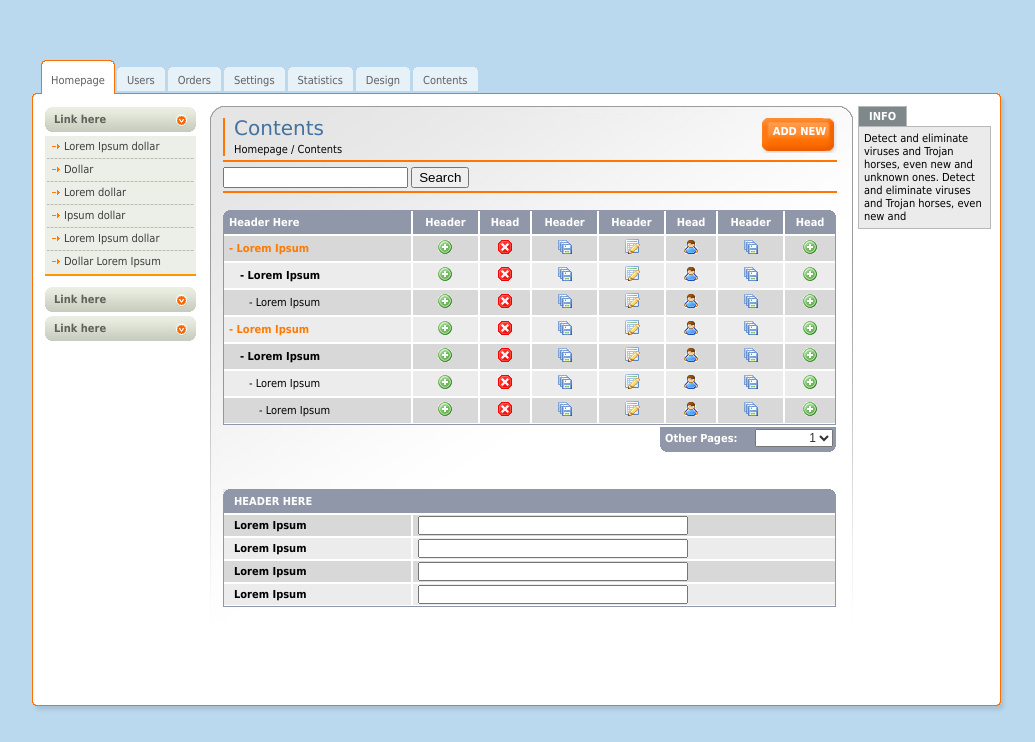
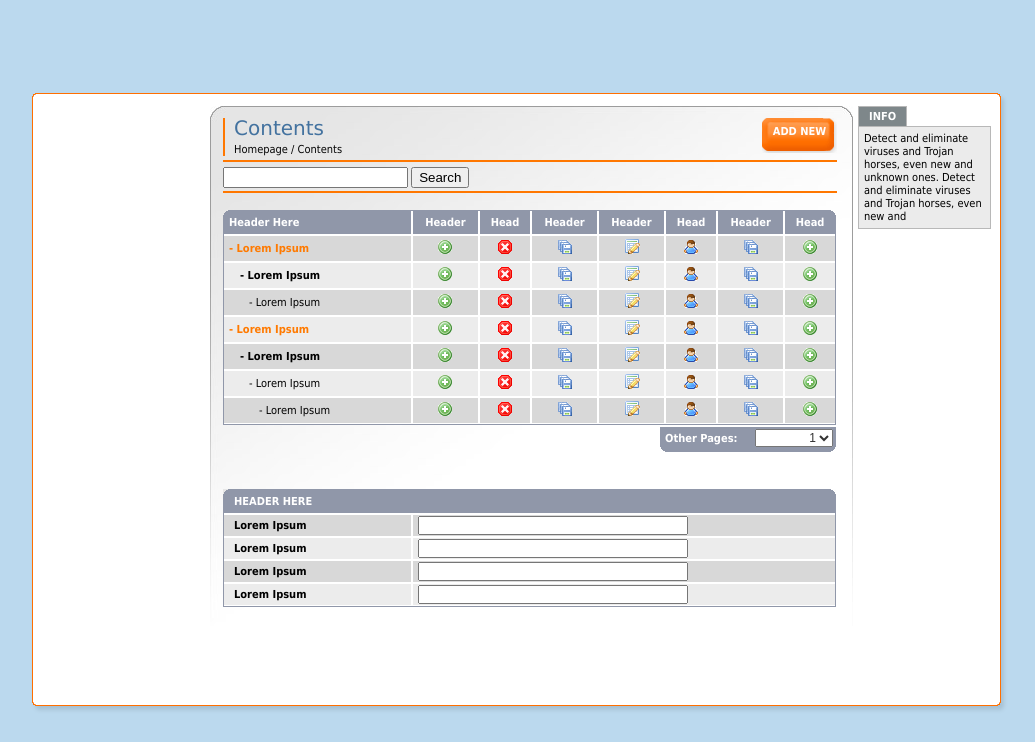
Before and after one commit to supergzy/django-ozgweb, a Django app: template simple/templates/admin/admin.html in a window 1280 px wide. Shown: the top 742 px of the page, without its empty margins (123-1158 px from the left). Run offline with Django 3.2, Linux system fonts and the light colour scheme; the template is opened without the code that fills it, so the values that code supplies are empty.

Commit message:
后台菜单

```diff
--- a/simple/templates/admin/admin.html
+++ b/simple/templates/admin/admin.html
@@ -12,45 +12,11 @@
 <div id="main">
 	<div id="header">
 		<ul id="top-navigation">
-			<li class="active"><span><span>Homepage</span></span></li>
-			<li><span><span><a href="#">Users</a></span></span></li>
-			<li><span><span><a href="#">Orders</a></span></span></li>
-			<li><span><span><a href="#">Settings</a></span></span></li>
-			<li><span><span><a href="#">Statistics</a></span></span></li>
-			<li><span><span><a href="#">Design</a></span></span></li>
-			<li><span><span><a href="#">Contents</a></span></span></li>
 		</ul>
 	</div>
 	<div id="middle">
+		<!--左边菜单-->
 		<div id="left-column">
-			<!--<h3>Header</h3>-->
-			<a href="#" class="link">Link here</a>
-			<ul class="nav">
-				<li><a href="#">Lorem Ipsum dollar</a></li>
-				<li><a href="#">Dollar</a></li>
-				<li><a href="#">Lorem dollar</a></li>
-				<li><a href="#">Ipsum dollar</a></li>
-				<li><a href="#">Lorem Ipsum dollar</a></li>
-				<li class="last"><a href="#">Dollar Lorem Ipsum</a></li>
-			</ul>
-			<a href="#" class="link">Link here</a>
-			<ul class="navhide">
-				<li><a href="#">Lorem Ipsum dollar</a></li>
-				<li><a href="#">Dollar</a></li>
-				<li><a href="#">Lorem dollar</a></li>
-				<li><a href="#">Ipsum dollar</a></li>
-				<li><a href="#">Lorem Ipsum dollar</a></li>
-				<li class="last"><a href="#">Dollar Lorem Ipsum</a></li>
-			</ul>
-			<a href="#" class="link">Link here</a>
-			<ul class="navhide">
-				<li><a href="#">Lorem Ipsum dollar</a></li>
-				<li><a href="#">Dollar</a></li>
-				<li><a href="#">Lorem dollar</a></li>
-				<li><a href="#">Ipsum dollar</a></li>
-				<li><a href="#">Lorem Ipsum dollar</a></li>
-				<li class="last"><a href="#">Dollar Lorem Ipsum</a></li>
-			</ul>
 		</div>
 		<div id="center-column">
 			<div class="top-bar">
@@ -67,8 +33,8 @@
 			</label>
 		  </div>
 			<div class="table">
-				<img src="../../static/simple/images/bg-th-left.gif" alt="" class="left" height="7" width="8">
-				<img src="../../static/simple/images/bg-th-right.gif" alt="" class="right" height="7" width="7">
+				<img src="../../static/simple/images/bg-th-left.gif" alt="" class="left" height="7" width="8" />
+				<img src="../../static/simple/images/bg-th-right.gif" alt="" class="right" height="7" width="7" />
 				<table class="listing" cellpadding="0" cellspacing="0">
 					<tbody><tr>
 						<th class="first" width="177">Header Here</th>
@@ -82,73 +48,73 @@
 					</tr>
 					<tr>
 						<td class="first style1">- Lorem Ipsum </td>
-						<td><img src="../../static/simple/images/add-icon.gif" alt="" height="16" width="16"></td>
-						<td><img src="../../static/simple/images/hr.gif" alt="" height="16" width="16"></td>
-						<td><img src="../../static/simple/images/save-icon.gif" alt="" height="16" width="16"></td>
-						<td><img src="../../static/simple/images/edit-icon.gif" alt="" height="16" width="16"></td>
-						<td><img src="../../static/simple/images/login-icon.gif" alt="" height="16" width="16"></td>
-						<td><img src="../../static/simple/images/save-icon.gif" alt="save" height="16" width="16"></td>
-						<td class="last"><img src="../../static/simple/images/add-icon.gif" alt="add" height="16" width="16"></td>
+						<td><img src="../../static/simple/images/add-icon.gif" alt="" height="16" width="16" /></td>
+						<td><img src="../../static/simple/images/hr.gif" alt="" height="16" width="16" /></td>
+						<td><img src="../../static/simple/images/save-icon.gif" alt="" height="16" width="16" /></td>
+						<td><img src="../../static/simple/images/edit-icon.gif" alt="" height="16" width="16" /></td>
+						<td><img src="../../static/simple/images/login-icon.gif" alt="" height="16" width="16" /></td>
+						<td><img src="../../static/simple/images/save-icon.gif" alt="save" height="16" width="16" /></td>
+						<td class="last"><img src="../../static/simple/images/add-icon.gif" alt="add" height="16" width="16" /></td>
 					</tr>
 					<tr class="bg">
 						<td class="first style2">- Lorem Ipsum </td>
-						<td><img src="../../static/simple/images/add-icon.gif" alt="add" height="16" width="16"></td>
-						<td><img src="../../static/simple/images/hr.gif" alt="" height="16" width="16"></td>
-						<td><img src="../../static/simple/images/save-icon.gif" alt="save" height="16" width="16"></td>
-						<td><img src="../../static/simple/images/edit-icon.gif" alt="edit" height="16" width="16"></td>
-						<td><img src="../../static/simple/images/login-icon.gif" alt="login" height="16" width="16"></td>
-						<td><img src="../../static/simple/images/save-icon.gif" alt="save" height="16" width="16"></td>
-						<td class="last"><img src="../../static/simple/images/add-icon.gif" alt="add" height="16" width="16"></td>
+						<td><img src="../../static/simple/images/add-icon.gif" alt="add" height="16" width="16" /></td>
+						<td><img src="../../static/simple/images/hr.gif" alt="" height="16" width="16" /></td>
+						<td><img src="../../static/simple/images/save-icon.gif" alt="save" height="16" width="16" /></td>
+						<td><img src="../../static/simple/images/edit-icon.gif" alt="edit" height="16" width="16" /></td>
+						<td><img src="../../static/simple/images/login-icon.gif" alt="login" height="16" width="16" /></td>
+						<td><img src="../../static/simple/images/save-icon.gif" alt="save" height="16" width="16" /></td>
+						<td class="last"><img src="../../static/simple/images/add-icon.gif" alt="add" height="16" width="16" /></td>
 					</tr>
 					<tr>
 						<td class="first style3">- Lorem Ipsum </td>
-						<td><img src="../../static/simple/images/add-icon.gif" alt="add" height="16" width="16"></td>
-						<td><img src="../../static/simple/images/hr.gif" alt="" height="16" width="16"></td>
-						<td><img src="../../static/simple/images/save-icon.gif" alt="save" height="16" width="16"></td>
-						<td><img src="../../static/simple/images/edit-icon.gif" alt="edit" height="16" width="16"></td>
-						<td><img src="../../static/simple/images/login-icon.gif" alt="login" height="16" width="16"></td>
-						<td><img src="../../static/simple/images/save-icon.gif" alt="save" height="16" width="16"></td>
-						<td class="last"><img src="../../static/simple/images/add-icon.gif" alt="add" height="16" width="16"></td>
+						<td><img src="../../static/simple/images/add-icon.gif" alt="add" height="16" width="16" /></td>
+						<td><img src="../../static/simple/images/hr.gif" alt="" height="16" width="16" /></td>
+						<td><img src="../../static/simple/images/save-icon.gif" alt="save" height="16" width="16" /></td>
+						<td><img src="../../static/simple/images/edit-icon.gif" alt="edit" height="16" width="16" /></td>
+						<td><img src="../../static/simple/images/login-icon.gif" alt="login" height="16" width="16" /></td>
+						<td><img src="../../static/simple/images/save-icon.gif" alt="save" height="16" width="16" /></td>
+						<td class="last"><img src="../../static/simple/images/add-icon.gif" alt="add" height="16" width="16" /></td>
 					</tr>
 					<tr class="bg">
 						<td class="first style1">- Lorem Ipsum </td>
-						<td><img src="../../static/simple/images/add-icon.gif" alt="add" height="16" width="16"></td>
-						<td><img src="../../static/simple/images/hr.gif" alt="" height="16" width="16"></td>
-						<td><img src="../../static/simple/images/save-icon.gif" alt="save" height="16" width="16"></td>
-						<td><img src="../../static/simple/images/edit-icon.gif" alt="edit" height="16" width="16"></td>
-						<td><img src="../../static/simple/images/login-icon.gif" alt="login" height="16" width="16"></td>
-						<td><img src="../../static/simple/images/save-icon.gif" alt="save" height="16" width="16"></td>
-						<td class="last"><img src="../../static/simple/images/add-icon.gif" alt="add" height="16" width="16"></td>
+						<td><img src="../../static/simple/images/add-icon.gif" alt="add" height="16" width="16" /></td>
+						<td><img src="../../static/simple/images/hr.gif" alt="" height="16" width="16" /></td>
+						<td><img src="../../static/simple/images/save-icon.gif" alt="save" height="16" width="16" /></td>
+						<td><img src="../../static/simple/images/edit-icon.gif" alt="edit" height="16" width="16" /></td>
+						<td><img src="../../static/simple/images/login-icon.gif" alt="login" height="16" width="16" /></td>
+						<td><img src="../../static/simple/images/save-icon.gif" alt="save" height="16" width="16" /></td>
+						<td class="last"><img src="../../static/simple/images/add-icon.gif" alt="add" height="16" width="16" /></td>
 					</tr>
 					<tr>
 						<td class="first style2">- Lorem Ipsum </td>
-						<td><img src="../../static/simple/images/add-icon.gif" alt="add" height="16" width="16"></td>
-						<td><img src="../../static/simple/images/hr.gif" alt="" height="16" width="16"></td>
-						<td><img src="../../static/simple/images/save-icon.gif" alt="save" height="16" width="16"></td>
-						<td><img src="../../static/simple/images/edit-icon.gif" alt="edit" height="16" width="16"></td>
-						<td><img src="../../static/simple/images/login-icon.gif" alt="login" height="16" width="16"></td>
-						<td><img src="../../static/simple/images/save-icon.gif" alt="save" height="16" width="16"></td>
-						<td class="last"><img src="../../static/simple/images/add-icon.gif" alt="add" height="16" width="16"></td>
+						<td><img src="../../static/simple/images/add-icon.gif" alt="add" height="16" width="16" /></td>
+						<td><img src="../../static/simple/images/hr.gif" alt="" height="16" width="16" /></td>
+						<td><img src="../../static/simple/images/save-icon.gif" alt="save" height="16" width="16" /></td>
+						<td><img src="../../static/simple/images/edit-icon.gif" alt="edit" height="16" width="16" /></td>
+						<td><img src="../../static/simple/images/login-icon.gif" alt="login" height="16" width="16" /></td>
+						<td><img src="../../static/simple/images/save-icon.gif" alt="save" height="16" width="16" /></td>
+						<td class="last"><img src="../../static/simple/images/add-icon.gif" alt="add" height="16" width="16" /></td>
 					</tr>
 					<tr class="bg">
 						<td class="first style3">- Lorem Ipsum </td>
-						<td><img src="../../static/simple/images/add-icon.gif" alt="add" height="16" width="16"></td>
-						<td><img src="../../static/simple/images/hr.gif" alt="" height="16" width="16"></td>
-						<td><img src="../../static/simple/images/save-icon.gif" alt="save" height="16" width="16"></td>
-						<td><img src="../../static/simple/images/edit-icon.gif" alt="edit" height="16" width="16"></td>
-						<td><img src="../../static/simple/images/login-icon.gif" alt="login" height="16" width="16"></td>
-						<td><img src="../../static/simple/images/save-icon.gif" alt="save" height="16" width="16"></td>
-						<td class="last"><img src="../../static/simple/images/add-icon.gif" alt="add" height="16" width="16"></td>
+						<td><img src="../../static/simple/images/add-icon.gif" alt="add" height="16" width="16" /></td>
+						<td><img src="../../static/simple/images/hr.gif" alt="" height="16" width="16" /></td>
+						<td><img src="../../static/simple/images/save-icon.gif" alt="save" height="16" width="16" /></td>
+						<td><img src="../../static/simple/images/edit-icon.gif" alt="edit" height="16" width="16" /></td>
+						<td><img src="../../static/simple/images/login-icon.gif" alt="login" height="16" width="16" /></td>
+						<td><img src="../../static/simple/images/save-icon.gif" alt="save" height="16" width="16" /></td>
+						<td class="last"><img src="../../static/simple/images/add-icon.gif" alt="add" height="16" width="16" /></td>
 					</tr>
 					<tr>
 						<td class="first style4">- Lorem Ipsum </td>
-						<td><img src="../../static/simple/images/add-icon.gif" alt="add" height="16" width="16"></td>
-						<td><img src="../../static/simple/images/hr.gif" alt="" height="16" width="16"></td>
-						<td><img src="../../static/simple/images/save-icon.gif" alt="save" height="16" width="16"></td>
-						<td><img src="../../static/simple/images/edit-icon.gif" alt="edit" height="16" width="16"></td>
-						<td><img src="../../static/simple/images/login-icon.gif" alt="login" height="16" width="16"></td>
-						<td><img src="../../static/simple/images/save-icon.gif" alt="save" height="16" width="16"></td>
-						<td class="last"><img src="../../static/simple/images/add-icon.gif" alt="add" height="16" width="16"></td>
+						<td><img src="../../static/simple/images/add-icon.gif" alt="add" height="16" width="16" /></td>
+						<td><img src="../../static/simple/images/hr.gif" alt="" height="16" width="16" /></td>
+						<td><img src="../../static/simple/images/save-icon.gif" alt="save" height="16" width="16" /></td>
+						<td><img src="../../static/simple/images/edit-icon.gif" alt="edit" height="16" width="16" /></td>
+						<td><img src="../../static/simple/images/login-icon.gif" alt="login" height="16" width="16" /></td>
+						<td><img src="../../static/simple/images/save-icon.gif" alt="save" height="16" width="16" /></td>
+						<td class="last"><img src="../../static/simple/images/add-icon.gif" alt="add" height="16" width="16" /></td>
 					</tr>
 				</tbody></table>
 				<div class="select">
@@ -158,11 +124,11 @@
 					</select>
 			  </div>
 			</div>
-		  <div class="table">
-				<img src="../../static/simple/images/bg-th-left.gif" alt="" class="left" height="7" width="8">
-				<img src="../../static/simple/images/bg-th-right.gif" alt="" class="right" height="7" width="7">
-				<table class="listing form" cellpadding="0" cellspacing="0">
-					<tbody><tr>
+			<div class="table">
+				<img src="../../static/simple/images/bg-th-left.gif" alt="" class="left" height="7" width="8" />
+				<img src="../../static/simple/images/bg-th-right.gif" alt="" class="right" height="7" width="7" />
+				<table class="listing form" cellpadding="0" cellspacing="0"><tbody>
+					<tr>
 						<th class="full" colspan="2">Header Here</th>
 					</tr>
 					<tr>
@@ -174,7 +140,7 @@
 						<td class="last"><input class="text" type="text"></td>
 					</tr>
 					<tr>
-						<td class="first" "=""><strong>Lorem Ipsum</strong></td>
+						<td class="first"><strong>Lorem Ipsum</strong></td>
 						<td class="last"><input class="text" type="text"></td>
 					</tr>
 					<tr class="bg">
@@ -182,15 +148,16 @@
 						<td class="last"><input class="text" type="text"></td>
 					</tr>
 				</tbody></table>
-	        <p>&nbsp;</p>
-		  </div>
+				<p>&nbsp;</p>
+		    </div>
 		</div>
 		<div id="right-column">
 			<strong class="h">INFO</strong>
 			<div class="box">Detect and eliminate viruses and Trojan horses, even new and unknown ones. Detect and eliminate viruses and Trojan horses, even new and </div>
-	  </div>
+	    </div>
 	</div>
 	<div id="footer"></div>
 </div>
 
-</body></html>
+</body>
+</html>
--- a/simple/urls.py
+++ b/simple/urls.py
@@ -14,20 +14,23 @@ urlpatterns = patterns('',
 	#后台请求数据部分
 	url(r'^admin/ajax_login$', 'simple.views_admin.ajax_login'),
 	url(r'^admin/ajax_logout$', 'simple.views_admin.ajax_logout'),
+	url(r'^admin/ajax_menu_list$', 'simple.views_admin.ajax_menu_list'),
 	url(r'^admin/ajax_admin_list$', 'simple.views_admin.ajax_admin_list'),
 	url(r'^admin/ajax_admin_add$', 'simple.views_admin.ajax_admin_add'),
-	url(r'^admin/ajax_admin_del$', 'simple.views_admin.ajax_admin_del'),
+	url(r'^admin/ajax_admin_del/(?P<id>\d)$', 'simple.views_admin.ajax_admin_del'),
 	url(r'^admin/ajax_admin_updatepwd$', 'simple.views_admin.ajax_admin_updatepwd'),
-	url(r'^admin/ajax_art_single_get$', 'simple.views_admin.ajax_art_single_get'),
-	url(r'^admin/ajax_art_single_update$', 'simple.views_admin.ajax_art_single_update'),
+	url(r'^admin/ajax_art_single_get/(?P<id>\d)$', 'simple.views_admin.ajax_art_single_get'),
+	url(r'^admin/ajax_art_single_update/(?P<id>\d)$', 'simple.views_admin.ajax_art_single_update'),
 	url(r'^admin/ajax_dataclass_list$', 'simple.views_admin.ajax_dataclass_list'),
-	url(r'^admin/ajax_dataclass_get$', 'simple.views_admin.ajax_dataclass_get'),
+	url(r'^admin/ajax_dataclass_get/(?P<id>\d)$', 'simple.views_admin.ajax_dataclass_get'),
 	url(r'^admin/ajax_dataclass_add$', 'simple.views_admin.ajax_dataclass_add'),
-	url(r'^admin/ajax_dataclass_del$', 'simple.views_admin.ajax_dataclass_del'),
+	url(r'^admin/ajax_dataclass_add/(?P<id>\d)$', 'simple.views_admin.ajax_dataclass_add'),
+	url(r'^admin/ajax_dataclass_del/(?P<id>\d)$', 'simple.views_admin.ajax_dataclass_del'),
 	url(r'^admin/ajax_data_list$', 'simple.views_admin.ajax_data_list'),
-	url(r'^admin/ajax_data_get$', 'simple.views_admin.ajax_data_get'),
+	url(r'^admin/ajax_data_get/(?P<id>\d)$', 'simple.views_admin.ajax_data_get'),
 	url(r'^admin/ajax_data_add$', 'simple.views_admin.ajax_data_add'),
-	url(r'^admin/ajax_data_del$', 'simple.views_admin.ajax_data_del'),
+	url(r'^admin/ajax_data_add/(?P<id>\d)$', 'simple.views_admin.ajax_data_add'),
+	url(r'^admin/ajax_data_del/(?P<id>\d)$', 'simple.views_admin.ajax_data_del'),
 
 	#前台
 	url(r'^site/index$', 'simple.views_site.index'),
--- a/static/simple/js/a_admin.js
+++ b/static/simple/js/a_admin.js
@@ -1,11 +1,59 @@
 
-$(function() {
+var menu_list = null;
 
+//左边菜单（大类）的点击事件
+function left_menu() {
 	$("#left-column > .link").click(function() {
 		$("#left-column > ul").attr("class", "navhide");
 
 		$(this).next().attr("class", "nav");
 		return false;
 	});
+}
+
+$(function() {
+
+	//上面的菜单
+	$.getJSON(
+		"ajax_menu_list",
+		function(data) {
+			menu_list = data.data;
+
+			//上面的菜单
+			$.each(menu_list, function(i, item_obj) {
+				var item = null;
+
+				if(item_obj.selected) {
+					//选定
+					item = '<li class="active"><span><span>' + item_obj.name + '</span></span></li>';
+
+					//左边的大类
+					$.each(item_obj.child_menu, function(j, item_obj_child) {
+						$("#left-column").append('<a href="#" class="link">' + item_obj_child.name + '</a>');
+
+						if(j == 0)
+							$("#left-column").append('<ul class="nav" id="child_menu_' + item_obj_child.id + '"></ul>'); //默认选定第一个
+						else
+							$("#left-column").append('<ul class="navhide" id="child_menu_' + item_obj_child.id + '"></ul>');
+
+						//左边大类下面的小类
+						$.each(item_obj_child.child_menu, function(k, item_obj_child2) {
+							var item_obj_child2 = item_obj_child.child_menu[k];
+
+							if(k + 1 < item_obj_child.child_menu.length)
+								$("#child_menu_" + item_obj_child.id).append('<li><a href="#">' + item_obj_child2.name + '</a></li>');
+							else
+								$("#child_menu_" + item_obj_child.id).append('<li class="last"><a href="#">' + item_obj_child2.name + '</a></li>'); //最后一个
+						});
+					});
+				}
+				else
+					item = '<li><span><span><a href="#">' + item_obj.name + '</a></span></span>';
+				$("#top-navigation").append(item);
+			});
+
+			left_menu();
+		}
+	);
 
 });
```
Also changed, not shown: simple/cfg.py (+52 -0 lines), simple/commons.py (+26 -0 lines), simple/views_admin.py (+29 -3 lines), simple.sqlite3.
